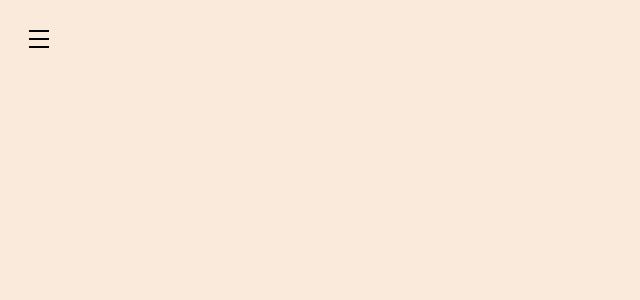
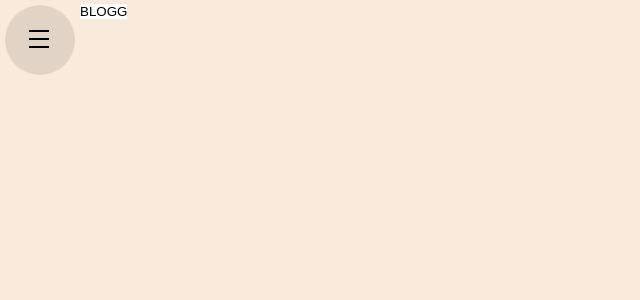
Before and after one commit to Symtox/symtox.github.io, a Vue app: page / in a window 1280 px wide. Shown: the top 300 px of the page, without its empty margins (0-640 px from the left). Built offline with nearby package versions, Linux system fonts and the light colour scheme.

Commit message:
feat: blog routing

```diff
--- a/src/App.vue
+++ b/src/App.vue
@@ -1,4 +1,5 @@
 <script setup lang="ts">
+
 </script>
 
 <template>
--- a/src/views/HomeView.vue
+++ b/src/views/HomeView.vue
@@ -3,10 +3,14 @@ import BurgerButton from '../components/BurgerButton.vue'
 import { ref } from 'vue'
 import NavigationOverlay from '../components/NavigationOverlay.vue'
 import NavigationMenu from '../components/NavigationMenu.vue'
-
+import { useRouter } from 'vue-router'
+const router = useRouter()
 const navigationOverlayStatus = ref(false)
 const onBurgerButtonClick = () => {
   navigationOverlayStatus.value = !navigationOverlayStatus.value
+}
+const goToBlog = () => {
+  router.push({name: 'blog'})
 }
 </script>
 
@@ -17,6 +21,8 @@ const onBurgerButtonClick = () => {
   <navigation-overlay :state="navigationOverlayStatus">
     <navigation-menu />
   </navigation-overlay>
+  <button @click="goToBlog">BLOGG</button>
+
 
 </template>
 
```
